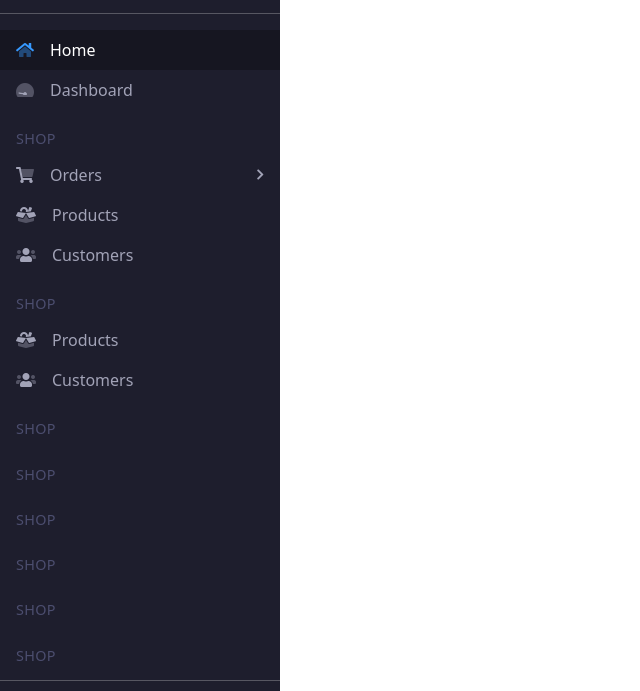
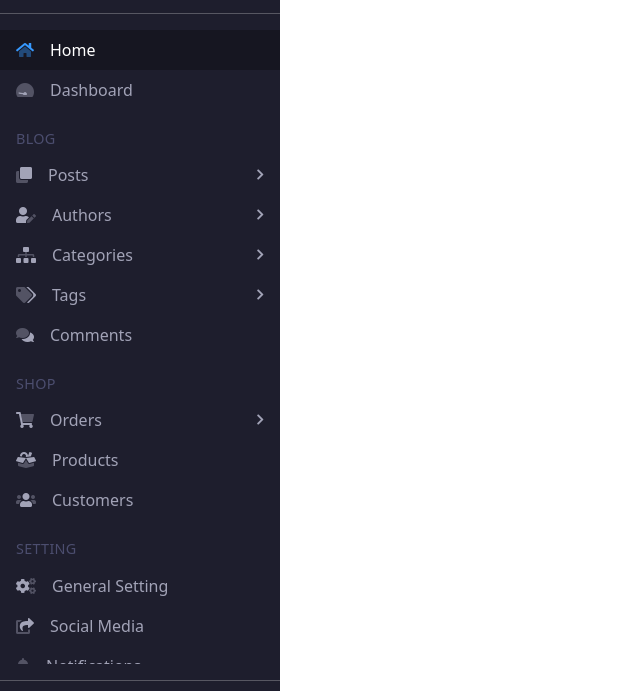
Before and after one commit to ArmanZarei/Admin-Dashboard-Bootstrap, a plain HTML site: page index.html in a window 1280 px wide. Shown: the part 55-746 px from the top of the page, without its empty margins (0-640 px from the left). Drawn offline with Linux system fonts and the light colour scheme.

Commit message:
Add more items to sidebar

```diff
--- a/index.html
+++ b/index.html
@@ -31,6 +31,99 @@
                     </a>
                 </li>
                 <li class="menu-section">
+                    <h5>Blog</h5>
+                </li>
+                <li>
+                    <a class="nav-link d-flex align-items-center collapsed collapse-btn" data-bs-toggle="collapse" href="#posts-collapse">
+                        <i class="fad fa-clone me-3 nav-item-icon"></i>
+                        <span>Posts</span>
+                        <i class="fas fa-xs fa-chevron-right ms-auto"></i>
+                    </a>
+                    <ul class="sidebar-sub-nav collapse" id="posts-collapse">
+                        <li>
+                            <a href="#" class="nav-link d-flex align-items-center">
+                                <i class="fad fa-list me-3 nav-item-icon"></i>
+                                <span>List</span>
+                            </a>
+                        </li>
+                        <li>
+                            <a href="#" class="nav-link d-flex align-items-center">
+                                <i class="fa fa-plus me-3 nav-item-icon"></i>
+                                <span>Create</span>
+                            </a>
+                        </li>
+                    </ul>
+                </li>
+                <li>
+                    <a class="nav-link d-flex align-items-center collapsed collapse-btn" data-bs-toggle="collapse" href="#authors-collapse">
+                        <i class="fad fa-user-edit me-3 nav-item-icon"></i>
+                        <span>Authors</span>
+                        <i class="fas fa-xs fa-chevron-right ms-auto"></i>
+                    </a>
+                    <ul class="sidebar-sub-nav collapse" id="authors-collapse">
+                        <li>
+                            <a href="#" class="nav-link d-flex align-items-center">
+                                <i class="fad fa-list me-3 nav-item-icon"></i>
+                                <span>List</span>
+                            </a>
+                        </li>
+                        <li>
+                            <a href="#" class="nav-link d-flex align-items-center">
+                                <i class="fa fa-plus me-3 nav-item-icon"></i>
+                                <span>Create</span>
+                            </a>
+                        </li>
+                    </ul>
+                </li>
+                <li>
+                    <a class="nav-link d-flex align-items-center collapsed collapse-btn" data-bs-toggle="collapse" href="#categories-collapse">
+                        <i class="fad fa-sitemap me-3 nav-item-icon"></i>
+                        <span>Categories</span>
+                        <i class="fas fa-xs fa-chevron-right ms-auto"></i>
+                    </a>
+                    <ul class="sidebar-sub-nav collapse" id="categories-collapse">
+                        <li>
+                            <a href="#" class="nav-link d-flex align-items-center">
+                                <i class="fad fa-list me-3 nav-item-icon"></i>
+                                <span>List</span>
+                            </a>
+                        </li>
+                        <li>
+                            <a href="#" class="nav-link d-flex align-items-center">
+                                <i class="fa fa-plus me-3 nav-item-icon"></i>
+                                <span>Create</span>
+                            </a>
+                        </li>
+                    </ul>
+                </li>
+                <li>
+                    <a class="nav-link d-flex align-items-center collapsed collapse-btn" data-bs-toggle="collapse" href="#tags-collapse">
+                        <i class="fad fa-tags me-3 nav-item-icon"></i>
+                        <span>Tags</span>
+                        <i class="fas fa-xs fa-chevron-right ms-auto"></i>
+                    </a>
+                    <ul class="sidebar-sub-nav collapse" id="tags-collapse">
+                        <li>
+                            <a href="#" class="nav-link d-flex align-items-center">
+                                <i class="fad fa-list me-3 nav-item-icon"></i>
+                                <span>List</span>
+                            </a>
+                        </li>
+                        <li>
+                            <a href="#" class="nav-link d-flex align-items-center">
+                                <i class="fa fa-plus me-3 nav-item-icon"></i>
+                                <span>Create</span>
+                            </a>
+                        </li>
+                    </ul>
+                </li>
+                <li>
+                    <a href="#" class="nav-link d-flex align-items-center">
+                        <i class="fad fa-comments me-3 nav-item-icon"></i>
+                        <span>Comments</span>
+                    </a>
+                </li>
+                <li class="menu-section">
                     <h5>Shop</h5>
                 </li>
                 <li>
@@ -49,7 +142,7 @@
                         <li>
                             <a href="#" class="nav-link d-flex align-items-center">
                                 <i class="fa fa-plus me-3 nav-item-icon"></i>
-                                <span>Create new</span>
+                                <span>Create</span>
                             </a>
                         </li>
                     </ul>
@@ -66,36 +159,33 @@
                         <span>Customers</span>
                     </a>
                 </li>
-
                 <li class="menu-section">
-                    <h5>Shop</h5>
+                    <h5>Setting</h5>
                 </li>
                 <li>
                     <a href="#" class="nav-link d-flex align-items-center">
-                        <i class="fad fa-box-full me-3 nav-item-icon"></i>
-                        <span>Products</span>
+                        <i class="fad fa-cogs me-3 nav-item-icon"></i>
+                        <span>General Setting</span>
                     </a>
                 </li>
                 <li>
                     <a href="#" class="nav-link d-flex align-items-center">
-                        <i class="fad fa-users me-3 nav-item-icon"></i>
-                        <span>Customers</span>
+                        <i class="fad fa-share-square me-3 nav-item-icon"></i>
+                        <span>Social Media</span>
                     </a>
                 </li>
-                <li class="menu-section"><h5>Shop</h5></li>
-                <li class="menu-section"><h5>Shop</h5></li>
-                <li class="menu-section"><h5>Shop</h5></li>
-                <li class="menu-section"><h5>Shop</h5></li>
-                <li class="menu-section"><h5>Shop</h5></li>
-                <li class="menu-section"><h5>Shop</h5></li>
-                <li class="menu-section"><h5>Shop</h5></li>
-                <li class="menu-section"><h5>Shop</h5></li>
-                <li class="menu-section"><h5>Shop</h5></li>
-                <li class="menu-section"><h5>Shop</h5></li>
-                <li class="menu-section"><h5>Shop</h5></li>
-                <li class="menu-section"><h5>Shop</h5></li>
-                <li class="menu-section"><h5>Shop</h5></li>
-
+                <li>
+                    <a href="#" class="nav-link d-flex align-items-center">
+                        <i class="fad fa-bell me-3 nav-item-icon"></i>
+                        <span>Notifications</span>
+                    </a>
+                </li>
+                <li>
+                    <a href="#" class="nav-link d-flex align-items-center">
+                        <i class="fad fa-poll me-3 nav-item-icon"></i>
+                        <span>Statistics</span>
+                    </a>
+                </li>
             </ul>
         </div>
         <hr>
```
